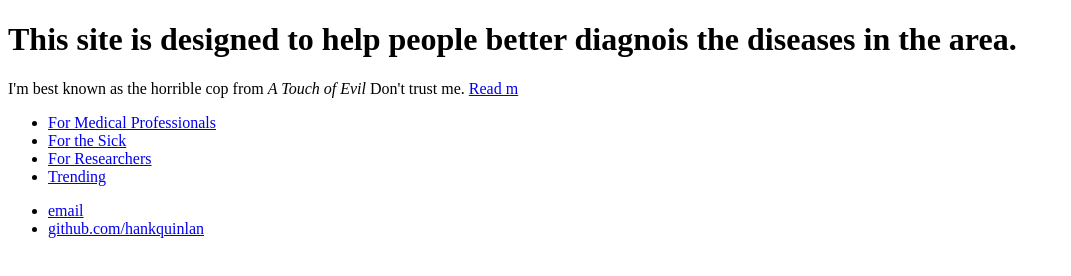
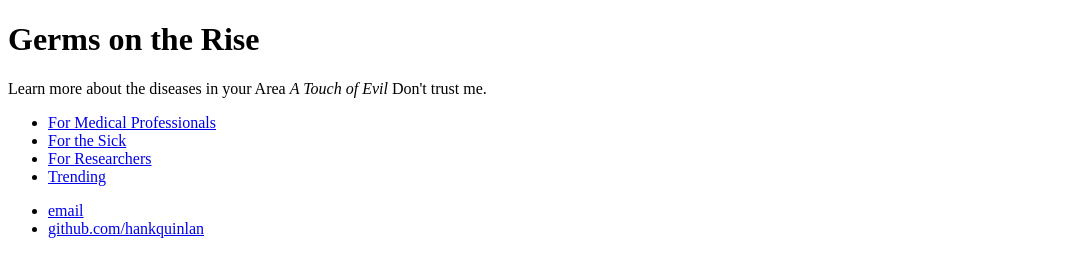
Before and after one commit to HamsterQuest/Good-Gamers, a plain HTML site: page index.html in a window 1280 px wide. Shown: the whole page, without its empty margins (0-1071 px from the left). Drawn offline with Linux system fonts and the light colour scheme.

Commit message:
Update index.html

```diff
--- a/index.html
+++ b/index.html
@@ -6,8 +6,8 @@
 	<body>
 		<div class="container">
     		<div class="blurb">
-        		<h1>This site is designed to help people better diagnois the diseases in the area.</h1>
-				<p>I'm best known as the horrible cop from <em>A Touch of Evil</em> Don't trust me. <a href="/about">Read m
+        		<h1>Germs on the Rise</h1>
+				<p>Learn more about the diseases in your Area <em>A Touch of Evil</em> Don't trust me. <a href="/about">
 		<nav>
     		<ul>
         		<li><a href="/">For Medical Professionals</a></li>
```
